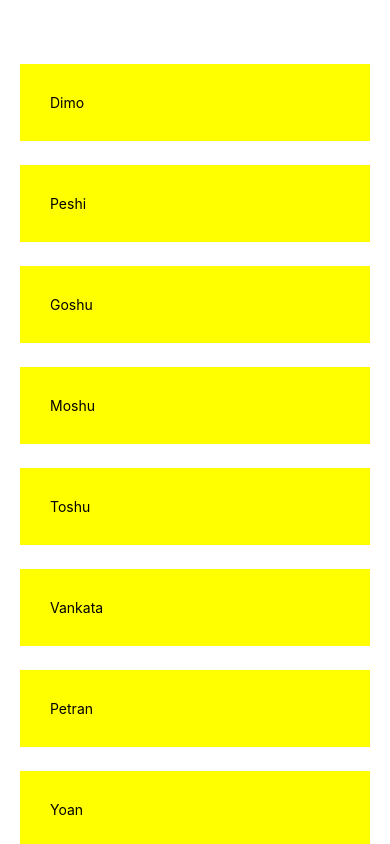
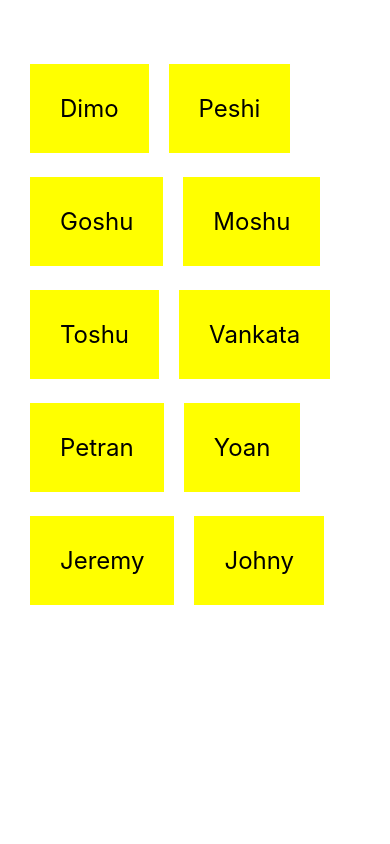
Before and after one commit to DimoDimchev/LearningReactNative, a React Native app: screen / in a window 390 px wide. Built offline with nearby package versions, Linux system fonts and the light colour scheme.

Commit message:
Learned about FlatList

```diff
--- a/App.js
+++ b/App.js
@@ -1,32 +1,41 @@
 import { StatusBar } from 'expo-status-bar';
 import React, {useState} from 'react';
-import { ScrollView, StyleSheet, Text, TextInput, View } from 'react-native';
+import { FlatList, ScrollView, StyleSheet, Text, View } from 'react-native';
 
 export default function App() {
   const [people, setPeople] = useState([
-    {name: 'Dimo', key: '1'},
-    {name: 'Peshi', key: '2'},
-    {name: 'Goshu', key: '3'},
-    {name: 'Moshu', key: '4'},
-    {name: 'Toshu', key: '5'},
-    {name: 'Vankata', key: '6'},
-    {name: 'Petran', key: '8'},
-    {name: 'Yoan', key: '9'},
-    {name: 'Jeremy', key: '10'},
-    {name: 'Johny', key: '11'},
+    {name: 'Dimo', id: '1'},
+    {name: 'Peshi', id: '2'},
+    {name: 'Goshu', id: '3'},
+    {name: 'Moshu', id: '4'},
+    {name: 'Toshu', id: '5'},
+    {name: 'Vankata', id: '6'},
+    {name: 'Petran', id: '8'},
+    {name: 'Yoan', id: '9'},
+    {name: 'Jeremy', id: '10'},
+    {name: 'Johny', id: '11'},
   ])
 
   return (
     <View style={styles.container}>
-      <ScrollView>
+      <FlatList
+        data={people}
+        keyExtractor={(item) => (item.id)}
+        numColumns={2}
+        renderItem={({item}) => (
+          <Text style={styles.item}>{item.name}</Text>
+        )}
+      />
+
+      {/* <ScrollView>
         { people.map((item) => {
           return (
-            <View style={styles.item} key={item.key}>
-              <Text>{item.name}</Text>
+            <View key={item.key}>
+              <Text style={styles.item}>{item.name}</Text>
             </View>
           )
         }) }
-      </ScrollView>
+      </ScrollView> */}
       <StatusBar style="auto" />
     </View>
   );
@@ -42,6 +51,7 @@ const styles = StyleSheet.create({
   },
   item: {
     marginTop: 24,
+    marginHorizontal: 10,
     padding:30,
     backgroundColor: 'yellow',
     fontSize: 24,
```
